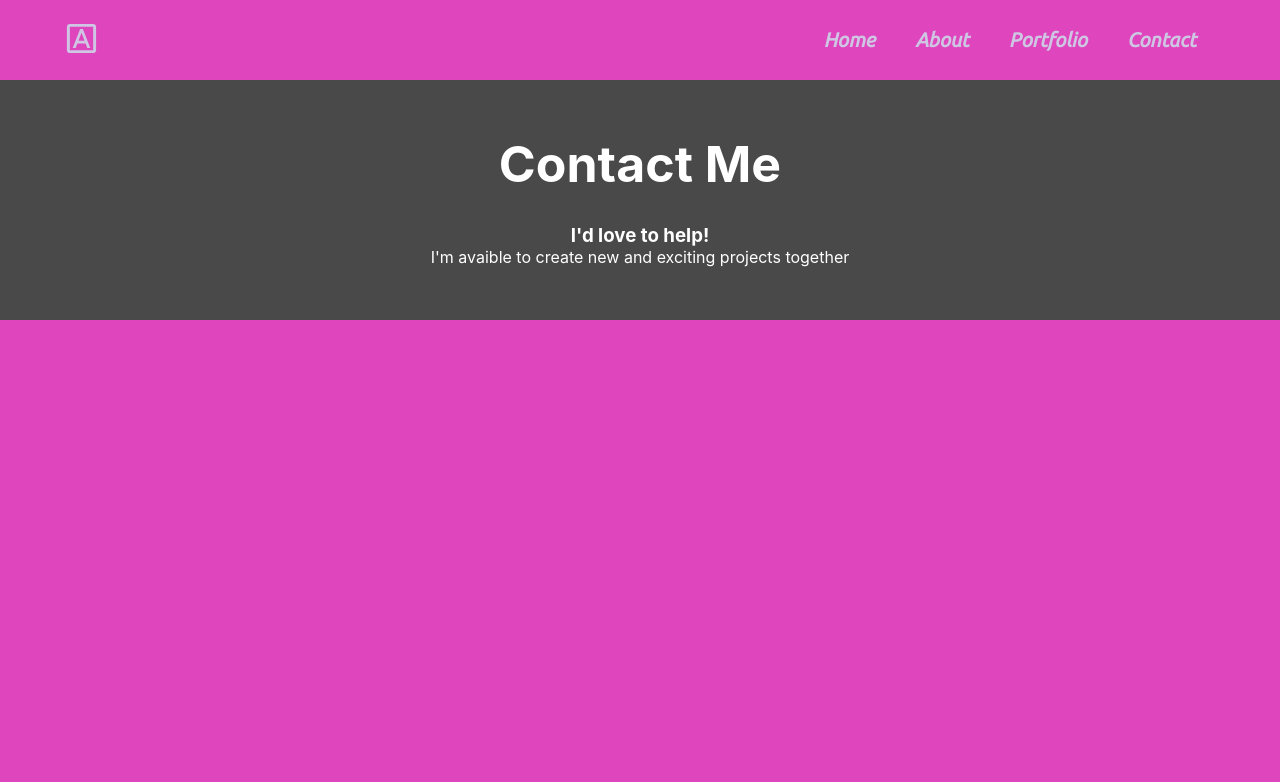
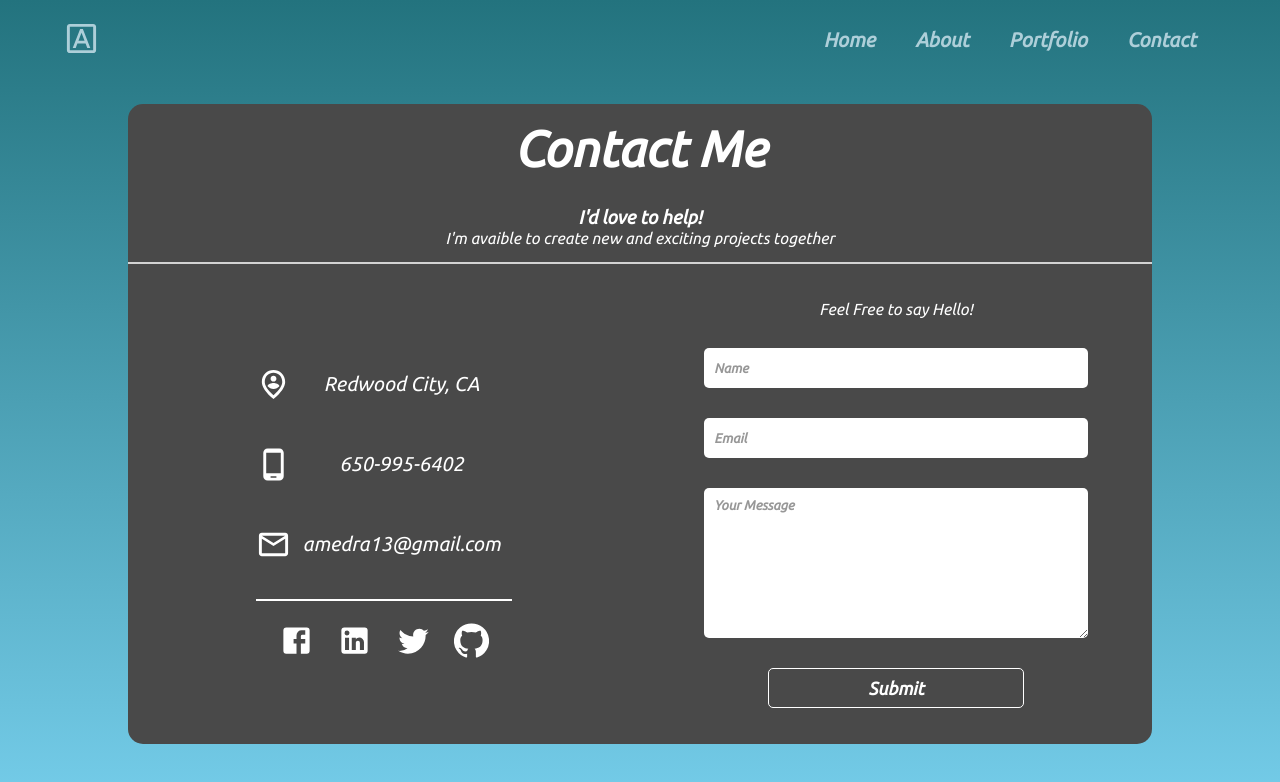
Before and after one commit to amedra13/Portfolio, a React (Create React App) app: page /contact in a window 1280 px wide. Shown: the top 782 px of the page. Built offline with nearby package versions, Linux system fonts and the light colour scheme.

Commit message:
complete contact componenet layout

```diff
--- a/src/Contact/Contact.css
+++ b/src/Contact/Contact.css
@@ -1,15 +1,22 @@
 .contact {
-	height: 100vh;
-	background-color: rgb(223, 70, 190);
+	min-height: 100vh;
+	background: linear-gradient(rgb(35, 115, 126), #74cce9);
+	font-family: 'Ubuntu', sans-serif;
 }
 .contact__header {
-	height: 30vh;
+	height: 20vh;
+	width: 80%;
+	margin: 0 auto;
+	margin-top: 3vh;
 	display: flex;
 	flex-direction: column;
 	align-items: center;
 	justify-content: center;
 	color: white;
 	background-color: rgb(73, 73, 73);
+	border-bottom: 2px solid lightgrey;
+	border-top-left-radius: 15px;
+	border-top-right-radius: 15px;
 }
 .contact__header > * {
 	margin: 15px 0;
@@ -18,3 +25,98 @@
 .contact__header > h1 {
 	font-size: 50px;
 }
+.contact__grid {
+	background-color: rgb(73, 73, 73);
+	width: 80% !important;
+	margin: 0 auto;
+	border-bottom-left-radius: 15px !important;
+	border-bottom-right-radius: 15px !important;
+}
+
+.contact__form {
+	height: 60vh;
+	display: flex;
+	flex-direction: column;
+	justify-content: center;
+	align-items: center;
+	color: white;
+}
+.contact__form > * {
+	margin: 15px 0;
+}
+.contact__form > input {
+	font-family: 'Ubuntu', sans-serif;
+	font-weight: bold;
+	width: 75%;
+	height: 40px;
+	border-radius: 5px;
+	border: none;
+	padding-left: 10px;
+}
+.contact__form > input::placeholder {
+	color: rgb(151, 151, 151);
+}
+.contact__form > input:focus {
+	outline: none;
+}
+
+.contact__form > textarea {
+	font-family: 'Ubuntu', sans-serif;
+	font-weight: bold;
+	width: 75%;
+	height: 150px;
+	border-radius: 5px;
+	border: none;
+	padding-left: 10px;
+	padding-top: 10px;
+}
+
+.contact__form > textarea::placeholder {
+	color: rgb(151, 151, 151);
+}
+.contact__form > textarea:focus {
+	outline: none;
+}
+
+.contact__form > button {
+	width: 50%;
+	height: 40px;
+	display: flex;
+	justify-content: center;
+	align-items: center;
+	border-radius: 5px;
+	background-color: transparent;
+	font-family: 'Ubuntu', sans-serif;
+	font-weight: bold;
+	font-size: 18px;
+	color: white;
+	border: 1px solid white;
+}
+
+.contact__infoContainer {
+	height: 60vh;
+	color: white;
+	font-size: 20px;
+	font-family: 'Ubuntu', sans-serif;
+	display: flex;
+	flex-direction: column;
+	justify-content: center;
+	align-items: center;
+}
+.contact__infoContainer > div {
+	display: flex;
+	margin: 15px 0;
+	height: 50px;
+	width: 50%;
+	justify-content: space-evenly;
+	align-items: center;
+}
+.contact__infoContainer > div:last-child {
+	border-top: 2px solid white;
+	padding-top: 30px;
+}
+.contact__infoContainer > div > p {
+	text-align: center;
+	align-self: center;
+	flex-grow: 1;
+}
--- a/src/Contact/Contact.js
+++ b/src/Contact/Contact.js
@@ -1,8 +1,19 @@
-import React from 'react';
+import React, { useState } from 'react';
 import Navbar from '../Navbar/Navbar';
+import Grid from '@material-ui/core/Grid';
+import PersonPinCircleOutlinedIcon from '@material-ui/icons/PersonPinCircleOutlined';
+import PhoneAndroidOutlinedIcon from '@material-ui/icons/PhoneAndroidOutlined';
+import EmailOutlinedIcon from '@material-ui/icons/EmailOutlined';
+import FacebookIcon from '@material-ui/icons/Facebook';
+import LinkedInIcon from '@material-ui/icons/LinkedIn';
+import TwitterIcon from '@material-ui/icons/Twitter';
+import GitHubIcon from '@material-ui/icons/GitHub';
 import './Contact.css';
 
 const Contact = () => {
+	const [name, setName] = useState('');
+	const [email, setEmail] = useState('');
+	const [message, setMessage] = useState('');
 	return (
 		<div className="contact">
 			<Navbar />
@@ -13,6 +24,57 @@ const Contact = () => {
 					<p>I'm avaible to create new and exciting projects together</p>
 				</div>
 			</div>
+			<Grid className="contact__grid" container>
+				<Grid item xs={12} md={6}>
+					<div className="contact__infoContainer">
+						<div>
+							<PersonPinCircleOutlinedIcon fontSize="large" />
+							<p>Redwood City, CA</p>
+						</div>
+						<div>
+							<PhoneAndroidOutlinedIcon fontSize="large" />
+							<p>650-995-6402</p>
+						</div>
+						<div>
+							<EmailOutlinedIcon fontSize="large" />
+							<p>amedra13@gmail.com</p>
+						</div>
+						<div>
+							<FacebookIcon fontSize="large" />
+							<LinkedInIcon fontSize="large" />
+							<TwitterIcon fontSize="large" />
+							<GitHubIcon fontSize="large" />
+						</div>
+					</div>
+				</Grid>
+				<Grid item xs={12} md={6}>
+					<form className="contact__form">
+						<p>Feel Free to say Hello!</p>
+						<input
+							type="text"
+							id="name"
+							placeholder="Name"
+							value={name}
+							onChange={(e) => setName(e.target.value)}
+						/>
+						<input
+							type="email"
+							id="email"
+							placeholder="Email"
+							value={email}
+							onChange={(e) => setEmail(e.target.value)}
+						/>
+						<textarea
+							type="text"
+							id="message"
+							placeholder="Your Message"
+							value={message}
+							onChange={(e) => setMessage(e.target.value)}
+						/>
+						<button type="submit">Submit</button>
+					</form>
+				</Grid>
+			</Grid>
 		</div>
 	);
 };
--- a/src/MainPage/MainPage.js
+++ b/src/MainPage/MainPage.js
@@ -4,7 +4,7 @@ import BubblesEffect from '../BubbleEffect/BubblesEffect';
 import FacebookIcon from '@material-ui/icons/Facebook';
 import LinkedInIcon from '@material-ui/icons/LinkedIn';
 import TwitterIcon from '@material-ui/icons/Twitter';
-import EmailIcon from '@material-ui/icons/Email';
+import GitHubIcon from '@material-ui/icons/GitHub';
 
 import './MainPage.css';
 
@@ -30,7 +30,7 @@ const MainPage = () => {
 				<FacebookIcon fontSize="large" />
 				<LinkedInIcon fontSize="large" />
 				<TwitterIcon fontSize="large" />
-				<EmailIcon fontSize="large" />
+				<GitHubIcon fontSize="large" />
 			</div>
 			<BubblesEffect />
 		</div>
```
